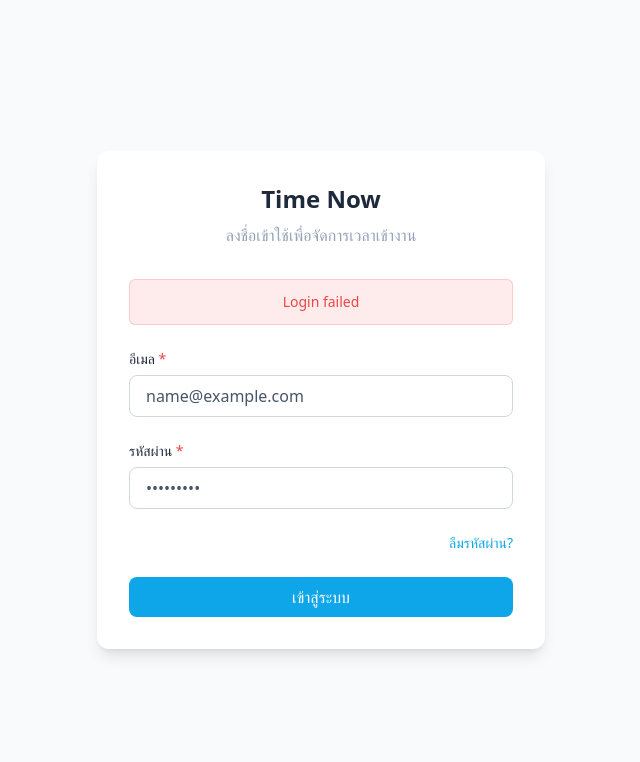
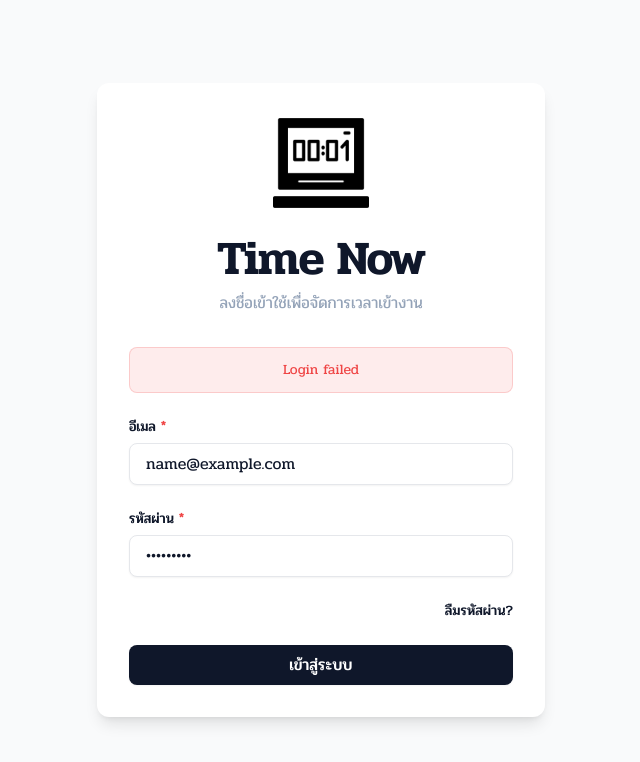
Before and after one commit to supxroek/cms-time-now-2026, a React (Vite) app: page /dashboard in a window 1280 px wide. Both pictures are taken after typing "name@example.com", "Sample123" into the empty fields and a click on the button "เข้าสู่ระบบ". Shown: the top 762 px of the page, without its empty margins (319-959 px from the left). Built offline with nearby package versions, Linux system fonts and the light colour scheme; no server answers.

Commit message:
refactor: อัปเดตสไตล์ของคอมโพเนนต์และพาเลตสีเพื่อความสอดคล้อง; ปรับปรุงองค์ประกอบ UI ทั่วทั้งแอปพลิเคชัน

```diff
--- a/src/components/atoms/Avatar.jsx
+++ b/src/components/atoms/Avatar.jsx
@@ -10,7 +10,7 @@ export function Avatar({ src, alt, size = "md", className = "" }) {
 
   return (
     <div
-      className={`relative inline-block rounded-full overflow-hidden bg-gray-200 ${sizes[size]} ${className}`}
+      className={`relative inline-block rounded-full overflow-hidden bg-primary/5 ${sizes[size]} ${className}`}
     >
       {src ? (
         <img
@@ -24,7 +24,7 @@ export function Avatar({ src, alt, size = "md", className = "" }) {
         />
       ) : null}
       <div
-        className={`absolute inset-0 flex items-center justify-center font-bold text-gray-500 ${
+        className={`absolute inset-0 flex items-center justify-center font-bold text-primary ${
           src ? "hidden" : "flex"
         }`}
       >
--- a/src/components/atoms/Button.jsx
+++ b/src/components/atoms/Button.jsx
@@ -7,15 +7,17 @@ export function Button({
   disabled = false,
 }) {
   const baseStyles =
-    "px-4 py-2 rounded-btn font-medium transition-colors duration-200 flex items-center justify-center gap-2 cursor-pointer disabled:opacity-50 disabled:cursor-not-allowed";
+    "px-4 py-2 rounded-md font-medium transition-all duration-200 flex items-center justify-center gap-2 cursor-pointer disabled:opacity-50 disabled:cursor-not-allowed active:scale-95";
 
   const variants = {
-    primary: "bg-brand-primary text-white hover:bg-brand-primary-hover",
-    secondary: "bg-gray-200 text-text-body hover:bg-gray-300",
-    outline:
-      "border border-brand-primary text-brand-primary hover:bg-brand-primary/10",
-    danger: "bg-status-error text-white hover:opacity-90",
-    ghost: "bg-transparent text-text-body hover:bg-gray-100",
+    primary:
+      "bg-primary text-white hover:bg-primary-hover shadow-sm hover:shadow-md",
+    secondary:
+      "bg-white border border-gray-200 text-text-sub hover:bg-gray-50 hover:text-text-main shadow-sm",
+    outline: "border border-primary text-primary hover:bg-primary/5",
+    danger: "bg-danger text-white hover:opacity-90 shadow-sm",
+    ghost:
+      "bg-transparent text-text-sub hover:bg-gray-100 hover:text-text-main",
   };
 
   return (
--- a/src/components/atoms/Input.jsx
+++ b/src/components/atoms/Input.jsx
@@ -10,10 +10,10 @@ export function Input({
   disabled = false,
 }) {
   const baseStyles =
-    "w-full px-4 py-2 border rounded-input focus:outline-none focus:ring-2 transition-all duration-200";
+    "w-full px-4 py-2 border rounded-md focus:outline-none focus:ring-2 transition-all duration-200 bg-white shadow-sm";
   const stateStyles = error
-    ? "border-status-error focus:ring-status-error/20 text-status-error"
-    : "border-gray-300 focus:border-brand-primary focus:ring-brand-primary/20 text-text-body";
+    ? "border-danger focus:ring-danger/20 text-danger"
+    : "border-gray-200 text-text-main focus:border-primary focus:ring-primary/20";
 
   return (
     <input
--- a/src/components/atoms/Label.jsx
+++ b/src/components/atoms/Label.jsx
@@ -2,9 +2,9 @@ export function Label({ children, htmlFor, className = "", required = false }) {
   return (
     <label
       htmlFor={htmlFor}
-      className={`text-sm font-medium text-text-header ${className}`}
+      className={`text-sm font-medium text-text-main ${className}`}
     >
-      {children} {required && <span className="text-status-error">*</span>}
+      {children} {required && <span className="text-danger">*</span>}
     </label>
   );
 }
--- a/src/components/atoms/StatusBadge.jsx
+++ b/src/components/atoms/StatusBadge.jsx
@@ -4,14 +4,14 @@ export function StatusBadge({ status }) {
       case "ontime":
       case "working":
       case "present":
-        return "bg-status-ontime/10 text-status-ontime border-status-ontime/20";
+        return "bg-success/10 text-success border-success/20";
       case "late":
       case "break":
-        return "bg-status-late/10 text-status-late border-status-late/20";
+        return "bg-warning/10 text-warning border-warning/20";
       case "absent":
       case "leave":
       case "offline":
-        return "bg-status-absent/10 text-status-absent border-status-absent/20";
+        return "bg-danger/10 text-danger border-danger/20";
       default:
         return "bg-gray-100 text-gray-600 border-gray-200";
     }
--- a/src/components/molecules/FormField.jsx
+++ b/src/components/molecules/FormField.jsx
@@ -11,13 +11,13 @@ export function FormField({
   return (
     <div className={`flex flex-col gap-1.5 ${className}`}>
       {label && (
-        <label htmlFor={id} className="text-sm font-medium text-text-header">
-          {label} {required && <span className="text-status-error">*</span>}
+        <label htmlFor={id} className="text-sm font-medium text-text-main">
+          {label} {required && <span className="text-danger">*</span>}
         </label>
       )}
       <Input id={id} error={!!error} {...inputProps} />
       {error && (
-        <span className="text-xs text-status-error animate-pulse">{error}</span>
+        <span className="text-xs text-danger animate-pulse">{error}</span>
       )}
     </div>
   );
--- a/src/components/molecules/UserProfile.jsx
+++ b/src/components/molecules/UserProfile.jsx
@@ -11,7 +11,7 @@ export function UserProfile({
     <div className={`flex items-center gap-3 ${className}`}>
       <Avatar src={avatarUrl} alt={name} size={size} />
       <div className="flex flex-col">
-        <span className="font-semibold text-text-header leading-tight">
+        <span className="font-semibold text-text-main leading-tight">
           {name}
         </span>
         {role && <span className="text-xs text-text-muted">{role}</span>}
--- a/src/index.css
+++ b/src/index.css
@@ -1,33 +1,111 @@
+@import url('https://fonts.googleapis.com/css2?family=Pridi:wght@200;300;400;500;600;700&display=swap');
 @import "tailwindcss";
 
+
 @theme {
-  /* Brand Colors */
-  --color-brand-primary: #0ea5e9;
-  --color-brand-primary-hover: #0284c7;
-  --color-brand-secondary: #64748b;
+  /* Font Families */
+  --font-sans: "Pridi", system-ui, -apple-system, "Segoe UI", Roboto, "Helvetica Neue", Arial, "Noto Sans", sans-serif;
+  --font-display: "Pridi", var(--font-sans);
 
-  /* Status Colors */
-  --color-status-ontime: #22c55e;
-  --color-status-late: #f59e0b;
-  --color-status-absent: #ef4444;
-  --color-status-error: #ef4444;
+  /* Palette - Minimal & Elegant (Slate & Emerald) */
+  --color-primary: #0f172a;
+  /* Slate 900 */
+  --color-primary-hover: #1e293b;
+  /* Slate 800 */
+  --color-secondary: #64748b;
+  /* Slate 500 */
+
+  --color-surface: #ffffff;
+  --color-background: #f8fafc;
+  /* Slate 50 */
+
+  /* Semantic Colors */
+  --color-success: #10b981;
+  /* Emerald 500 */
+  --color-warning: #f59e0b;
+  /* Amber 500 */
+  --color-danger: #ef4444;
+  /* Red 500 */
+  --color-info: #3b82f6;
+  /* Blue 500 */
 
   /* Text Colors */
-  --color-text-header: #1e293b;
-  --color-text-body: #475569;
+  --color-text-main: #0f172a;
+  /* Slate 900 */
+  --color-text-sub: #475569;
+  /* Slate 600 */
   --color-text-muted: #94a3b8;
+  /* Slate 400 */
+  --color-text-inv: #ffffff;
 
   /* Border Radius */
-  --radius-btn: 0.5rem;
-  --radius-card: 0.75rem;
-  --radius-input: 0.5rem;
+  --radius-sm: 0.375rem;
+  --radius-md: 0.5rem;
+  --radius-lg: 0.75rem;
+  --radius-full: 9999px;
+
+  /* Shadows */
+  --shadow-sm: 0 1px 2px 0 rgb(0 0 0 / 0.05);
+  --shadow-card: 0 4px 6px -1px rgb(0 0 0 / 0.05), 0 2px 4px -2px rgb(0 0 0 / 0.05);
+  --shadow-float: 0 10px 15px -3px rgb(0 0 0 / 0.08), 0 4px 6px -4px rgb(0 0 0 / 0.08);
+
+  /* Animations */
+  --animate-fade-in: fade-in 0.3s ease-out;
+  --animate-slide-up: slide-up 0.4s ease-out;
+
+  @keyframes fade-in {
+    from {
+      opacity: 0;
+    }
+
+    to {
+      opacity: 1;
+    }
+  }
+
+  @keyframes slide-up {
+    from {
+      opacity: 0;
+      transform: translateY(10px);
+    }
+
+    to {
+      opacity: 1;
+      transform: translateY(0);
+    }
+  }
+}
+
+/* Font Tokens / Utility classes (use these in components) */
+.text-header {
+  font-family: var(--font-display);
+  font-weight: 600;
+  -webkit-font-smoothing: antialiased;
+}
+
+.text-body {
+  font-family: var(--font-sans);
+  font-weight: 400;
+  -webkit-font-smoothing: antialiased;
 }
 
 /* Base Styles */
 body {
-  @apply text-text-body bg-gray-50;
+  @apply bg-background text-text-sub antialiased;
+  font-family: var(--font-sans);
 }
 
-h1, h2, h3, h4, h5, h6 {
-  @apply text-text-header font-bold;
+h1,
+h2,
+h3,
+h4,
+h5,
+h6 {
+  @apply text-text-main font-semibold tracking-tight;
+  /* prefer using token class on headings where needed */
 }
+
+/* Utility Classes */
+.glass-panel {
+  @apply bg-white/80 backdrop-blur-md border border-white/20 shadow-card;
+}
--- a/src/pages/LoginPage.jsx
+++ b/src/pages/LoginPage.jsx
@@ -43,16 +43,15 @@ export function LoginPage() {
 
   return (
     <div className="min-h-screen flex items-center justify-center bg-gray-50 px-4">
-      <div className="max-w-md w-full bg-white rounded-card shadow-lg p-8">
+      <div className="max-w-md w-full bg-white rounded-lg shadow-lg p-8">
+        <img className="mx-auto mb-6 w-24 h-24" src="/src/assets/clock.png" alt="Time Now Logo" />
         <div className="text-center mb-8">
-          <h1 className="text-2xl font-bold text-brand-primary mb-2">
-            Time Now
-          </h1>
+          <h1 className="text-5xl font-bold text-primary mb-2">Time Now</h1>
           <p className="text-text-muted">ลงชื่อเข้าใช้เพื่อจัดการเวลาเข้างาน</p>
         </div>
 
         {authError && (
-          <div className="mb-6 p-3 bg-status-error/10 border border-status-error/20 rounded-md text-status-error text-sm text-center">
+          <div className="mb-6 p-3 bg-danger/10 border border-danger/20 rounded-md text-danger text-sm text-center">
             {typeof authError === "string"
               ? authError
               : "เข้าสู่ระบบไม่สำเร็จ กรุณาลองใหม่อีกครั้ง"}
@@ -87,7 +86,7 @@ export function LoginPage() {
           <div className="flex justify-end">
             <a
               href="/forgot-password"
-              className="text-sm font-medium text-brand-primary hover:text-brand-primary-hover hover:underline transition-colors"
+              className="text-sm font-medium text-primary hover:text-primary-hover hover:underline transition-colors"
             >
               ลืมรหัสผ่าน?
             </a>
```
Also changed, not shown: src/pages/DashboardPage.jsx (+5 -5 lines), src/assets/clock.png (added).
